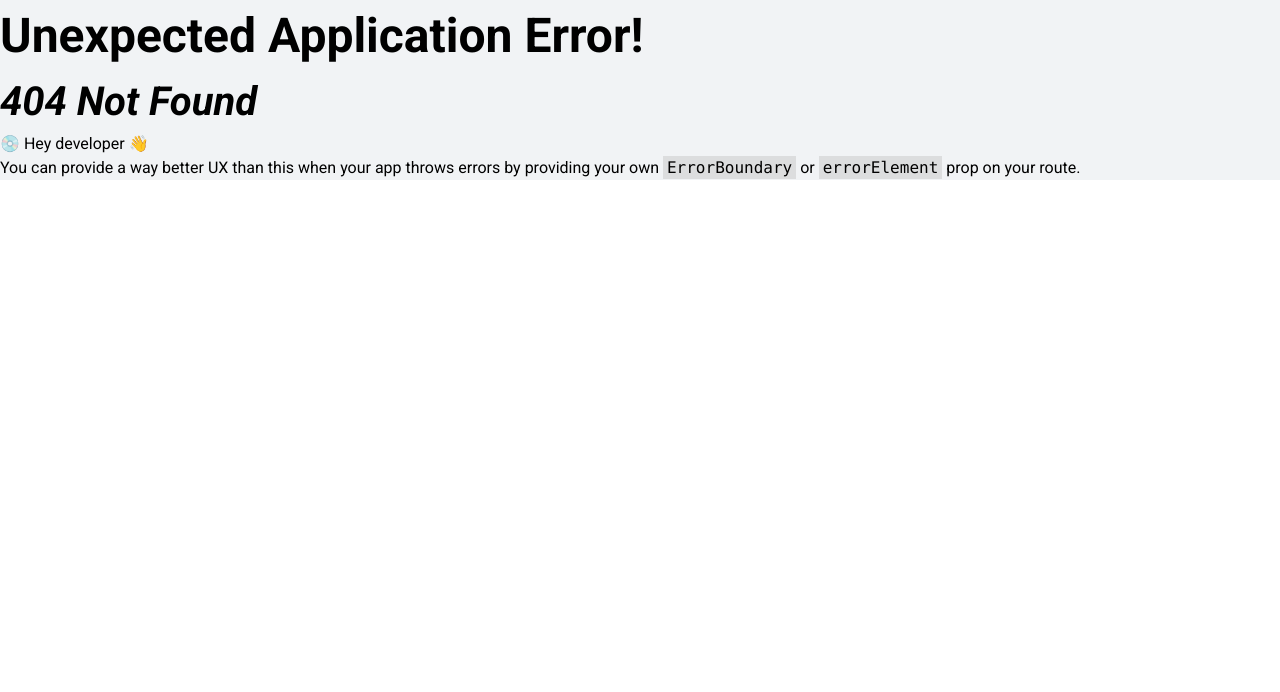
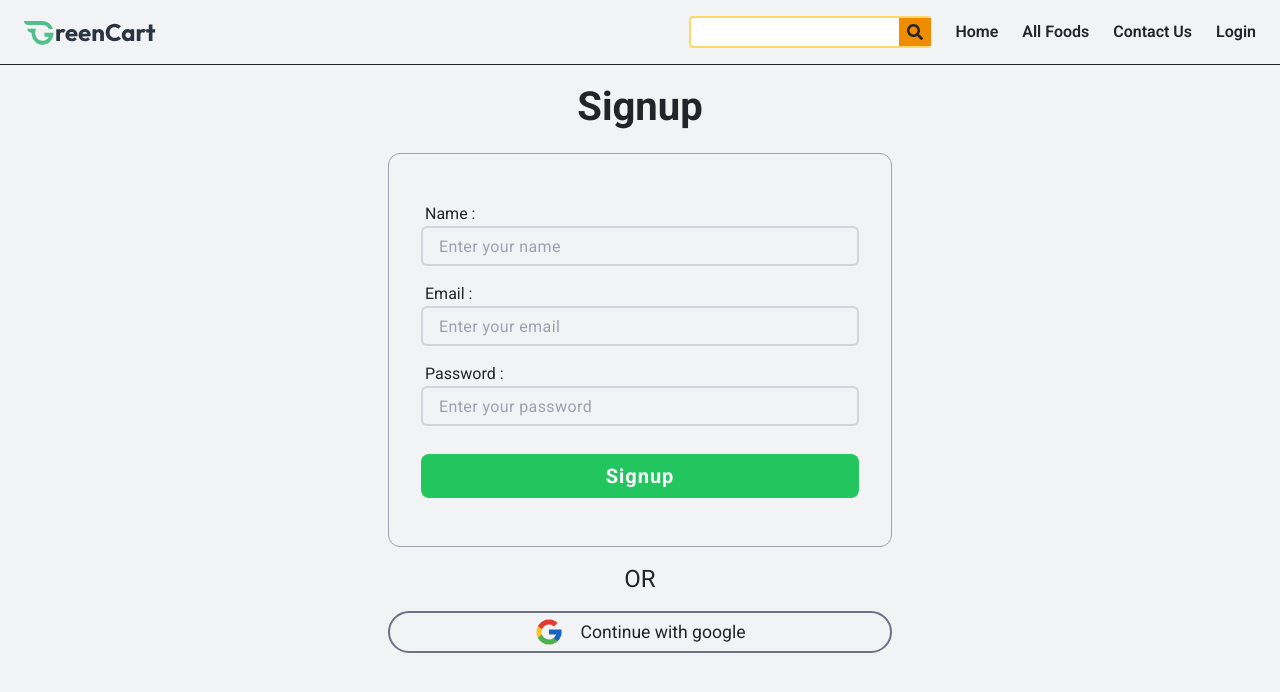
Before and after one commit to mehedi-2024/Resturent, a React (Vite) app: page /signup in a window 1280 px wide. Before the commit this address had no page. Shown: the top 692 px of the page. Built offline with nearby package versions, Linux system fonts and the light colour scheme.

Commit message:
add sungup form

```diff
--- a/src/assets/greencart_assets/assets.js
+++ b/src/assets/greencart_assets/assets.js
@@ -69,6 +69,7 @@ import vanilla_muffins_image from "./vanilla_muffins_image.png";
 import quinoa_image from "./quinoa_image.png";
 import brown_rice_image from "./brown_rice_image.png";
 import barley_image from "./barley_image.png";
+import google_icon from "./icons8-google-48.png";
 
 export const assets = {
   logo,
@@ -98,6 +99,7 @@ export const assets = {
   bottom_banner_image_sm,
   add_address_iamge,
   box_icon,
+  google_icon
 };
 
 export const categories = [
@@ -122,7 +124,7 @@ export const categories = [
   {
     text: "Instant Food",
     path: "Instant",
-    image:'https://i.chaldn.com/_mpimage/nestle-maggi-2-minute-masala-instant-noodles-12-pack?src=https%3A%2F%2Feggyolk.chaldal.com%2Fapi%2FPicture%2FRaw%3FpictureId%3D153593&q=best&v=1',
+    image: 'https://i.chaldn.com/_mpimage/nestle-maggi-2-minute-masala-instant-noodles-12-pack?src=https%3A%2F%2Feggyolk.chaldal.com%2Fapi%2FPicture%2FRaw%3FpictureId%3D153593&q=best&v=1',
     bgColor: "#E1F5EC",
   },
   {
--- a/src/components/Login.jsx
+++ b/src/components/Login.jsx
@@ -2,14 +2,19 @@
 import Lottie from 'lottie-react'
 import React from 'react'
 import signinAnimation from '../assets/lottie/animation.json'
+import Navbar from './Navbar'
 
 const Login = () => {
     return (
-        <div className="hero bg-base-200 min-h-screen">
+        <div className='min-h-[120vh]'>
+            <Navbar />
+            <div className="hero mt-10">
                 <div className="hero-content flex-col lg:flex-row-reverse">
                     <div className="text-center lg:text-left w-[40vw] lg:w-[25vw] lg:ml-20">
                         <Lottie animationData={signinAnimation} />;
                     </div>
+                    <div>
+                        <h4>Sign In</h4>
                         <div className="card bg-base-100 w-full max-w-sm shrink-0 shadow-2xl">
                             <form className="card-body">
                                 <div className="form-control">
@@ -34,6 +39,8 @@ const Login = () => {
                         </div>
                     </div>
                 </div>
+            </div>
+        </div>
     )
 }
 
--- a/src/components/Navbar.jsx
+++ b/src/components/Navbar.jsx
@@ -14,7 +14,7 @@ const Navbar = () => {
     const [isFixedNav, setIsFixedNav] = useState(false)
 
     window.addEventListener('scroll', () => {
-        if (window.scrollY > 70) {
+        if (window.scrollY > 30) {
             console.log(true)
             setIsFixedNav(true)
         } else {
--- /dev/null
+++ b/src/components/Signup.jsx
@@ -0,0 +1,36 @@
+
+import { assets } from '../assets/greencart_assets/assets.js'
+const Signup = () => {
+  return (
+    <div>
+      <div className="flex flex-col items-center justify-center max-w-[600px] px-3 sm:px-6 md:px-12 mx-auto">
+      <h3 className='-mb-6 mt-3'>Signup</h3>
+        <form action="" className='w-full flex flex-col gap-4 border-[1px] px-8 py-8 md:py-12 border-gray-400 rounded-xl mt-10'>
+          <label htmlFor="name">
+            <span className='  ml-1'>Name :</span>
+            <input type="text" className='w-full border-[2px] border-gray-300 h-10 bg-transparent rounded-md px-4 tracking-wide ' placeholder='Enter your name' name='name' required />
+          </label>
+          <label htmlFor="name">
+            <span className='  ml-1'>Email :</span>
+            <input type="email" className='w-full border-[2px] border-gray-300 h-10 bg-transparent rounded-md px-4 tracking-wide ' placeholder='Enter your email' name='email' required />
+          </label>
+          <label htmlFor="name">
+            <span className='  ml-1'>Password :</span>
+            <input type="password" className='w-full border-[2px] border-gray-300 h-10 bg-transparent rounded-md px-4 tracking-wide ' placeholder='Enter your password' name='password' required />
+          </label>
+
+          <button type='submit' className=' bg-green-500 rounded-lg text-white text-xl py-2 font-bold tracking-wider mt-3 active:scale-[.99]'>Signup</button>
+        </form>
+
+        <h6 className='text-2xl my-4'>OR</h6>
+
+        <div className='flex items-center gap-4 p-1 border-[2px] border-gray-500 rounded-full w-full justify-center cursor-pointer active:scale-x-[.99]'>
+          <img src={assets.google_icon} className='w-[30px] h-[30px]' alt="" />
+          <p className='text-[1.1rem]'>Continue with google</p>
+        </div>
+      </div>
+    </div>
+  )
+}
+
+export default Signup
```
Also changed, not shown: src/main.jsx (+7 -2 lines), src/assets/greencart_assets/google-icon-PNG.png (added), src/assets/greencart_assets/icons8-google-48.png (added). Lines whose indentation alone changed are shown as unchanged.
